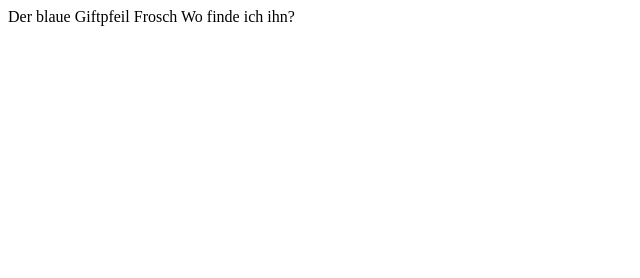
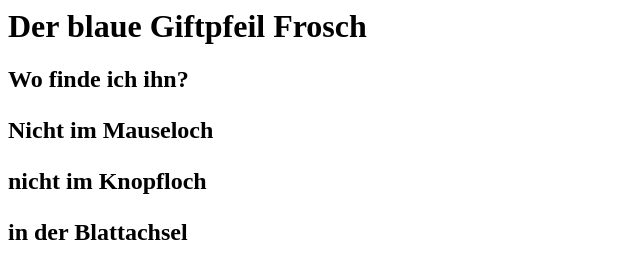
Before and after one commit to djangobarbara/djangogirls1, a plain HTML site: page index.html in a window 1280 px wide. Shown: the whole page, without its empty margins (0-640 px from the left). Drawn offline with Linux system fonts and the light colour scheme.

Commit message:
second commit more info

```diff
--- a/index.html
+++ b/index.html
@@ -1,8 +1,12 @@
 <html>
     <head>
-       Der blaue Giftpfeil Frosch
+       <h1>Der blaue Giftpfeil Frosch<h1>
     </head>
     <body>
-        Wo finde ich ihn?
+        <h2>Wo finde ich ihn?<h2>
+          <p>Nicht im Mauseloch<p>
+            <p>nicht im Knopfloch<p>
+              <p>in der Blattachsel<p>
+
     </body>
 </html>
```
